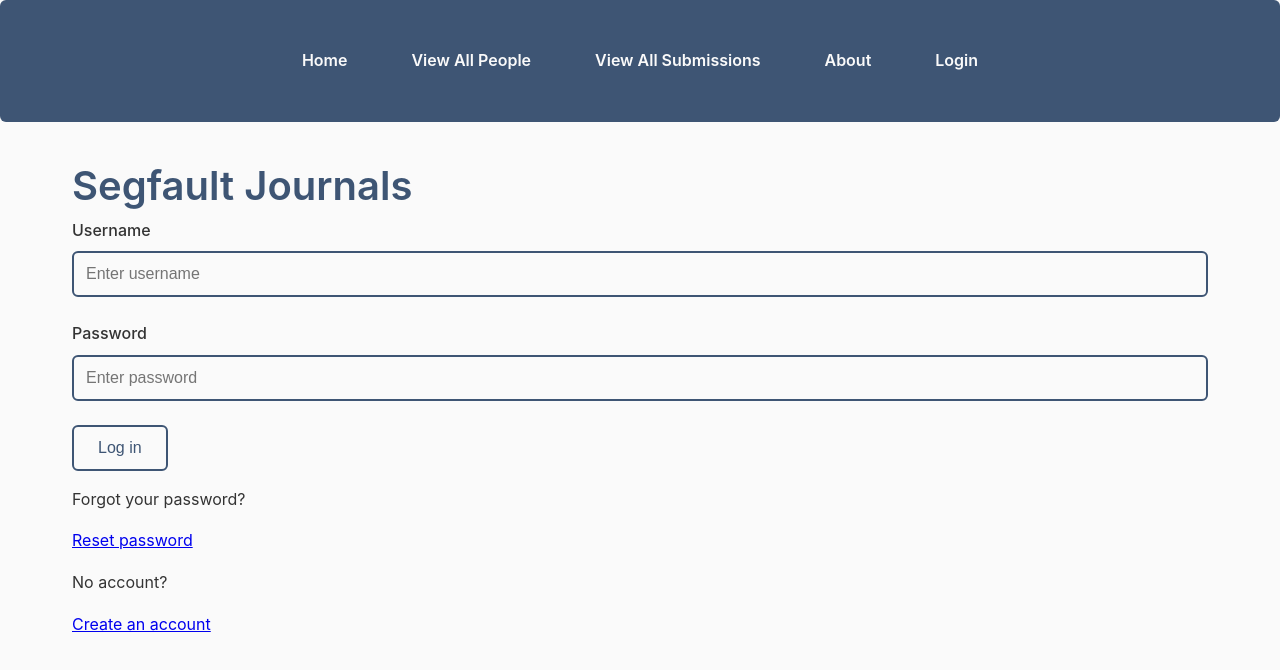
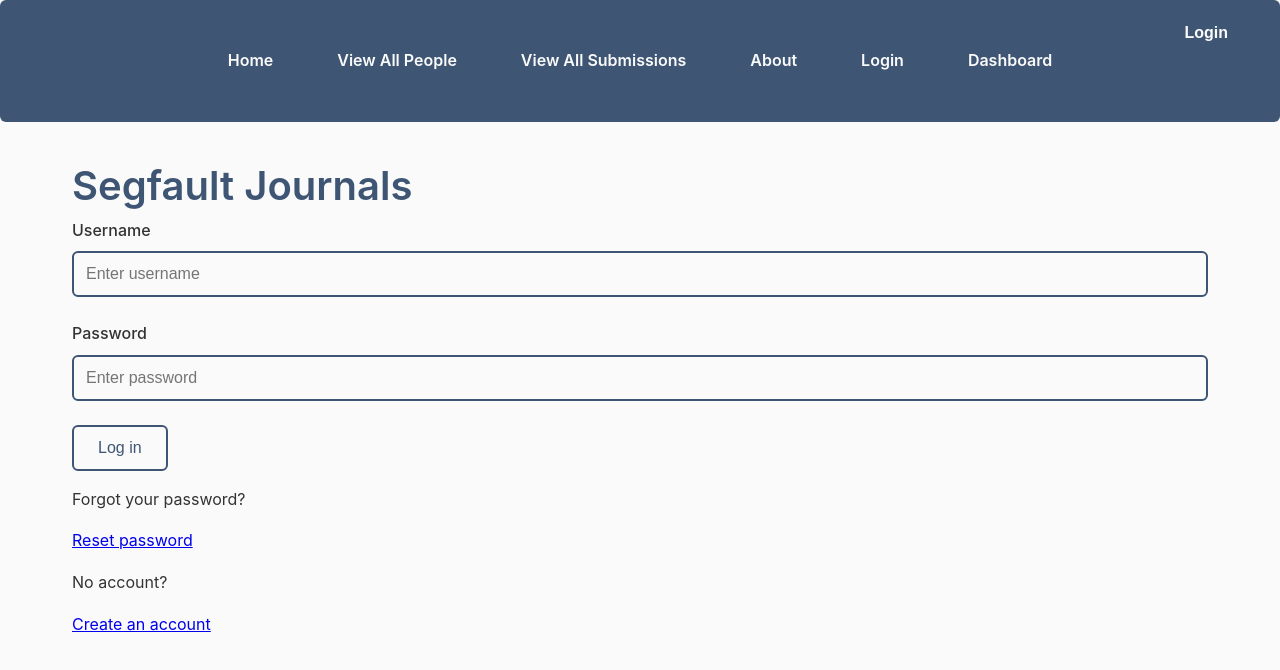
Before and after one commit to RuchirBo/segfault-journal-frontend, a React (Create React App) app: page /login in a window 1280 px wide. Shown: the top 670 px of the page. Built offline with nearby package versions, Linux system fonts and the light colour scheme; no server answers.

Commit message:
fixed login button formatting and fixed view all people to view by role

```diff
--- a/src/App.css
+++ b/src/App.css
@@ -99,12 +99,13 @@ form label {
  margin-bottom: 0.5rem;
  display: block;
 }
-
+/* Navbar styling */
 nav {
   background-color: var(--primary-color);
   padding: 1rem 0;
   border-radius: 6px;
   margin-bottom: 2rem;
+  position: relative;  /* Added to position the login button */
 }
 
 nav ul {
@@ -130,6 +131,32 @@ nav a:focus {
   color: var(--primary-color);
   outline: none;
 }
+
+.login-button {
+  position: absolute;
+  top: 10px;
+  right: 10px;
+  padding: 0.75rem 1.5rem;
+  background-color: var(--primary-color);
+  color: var(--background-color);
+  border: 2px solid var(--primary-color);
+  border-radius: 6px;
+  cursor: pointer;
+  font-weight: 500;
+  transition: background-color 0.3s ease, color 0.3s ease;
+}
+
+.login-button a {
+  color: var(--background-color);
+  text-decoration: none;
+}
+
+.login-button:hover {
+  background-color: var(--secondary-color);
+  color: var(--primary-color);
+}
+
+
 
 .person-container {
  border: 1px solid var(--border-color);
--- a/src/App.js
+++ b/src/App.js
@@ -13,6 +13,7 @@ import People from './Components/People';
 import Submissions from './Components/Submissions';
 import About from './Components/About';
 import Login from './Account/Login';
+import Dashboard from './Components/Dashboard';
 
 function PersonPage() {
   const { name } = useParams();
@@ -42,6 +43,7 @@ function App() {
         <Route path="submissions" element={<Submissions />} />
         <Route path="about" element={<About />} />
         <Route path="login" element={<Login />} />
+        <Route path="dashboard" element={<Dashboard />} />
       </Routes>
     </BrowserRouter>
   );
--- /dev/null
+++ b/src/Components/Dashboard/index.js
@@ -0,0 +1,3 @@
+import Dashboard from './Dashboard';
+
+export default Dashboard;
--- a/src/Components/Navbar/Navbar.jsx
+++ b/src/Components/Navbar/Navbar.jsx
@@ -8,6 +8,7 @@ const PAGES = [
   { label: 'View All Submissions', destination: '/submissions' },
   { label: 'About', destination: '/about' },
   { label: 'Login', destination: '/login' },
+  { label: 'Dashboard', destination: '/dashboard' },
 ];
 
 function NavLink({ page }) {
@@ -31,6 +32,9 @@ function Navbar() {
       <ul className="wrapper">
         {PAGES.map((page) => <NavLink key={page.destination} page={page} />)}
       </ul>
+      <button className="login-button">
+        <Link to="/login">Login</Link>
+      </button>
     </nav>
   );
 }
--- a/src/Components/People/People.jsx
+++ b/src/Components/People/People.jsx
@@ -252,6 +252,18 @@ function peopleObjectToArray(Data) {
   return people;
 }
 
+function groupPeopleByRole(people) {
+  return people.reduce((grouped, person) => {
+    person.roles.forEach(role => {
+      if (!grouped[role]) {
+        grouped[role] = [];
+      }
+      grouped[role].push(person);
+    });
+    return grouped;
+  }, {});
+}
+
 function People() {
   const [error, setError] = useState('');
   const [people, setPeople] = useState([]);
@@ -276,6 +288,8 @@ function People() {
 
   useEffect(fetchPeople, []);
   useEffect(getRoles,[]);
+
+  const groupedPeople = groupPeopleByRole(people);
 
   return (
     <div className="wrapper">
@@ -304,8 +318,11 @@ function People() {
       )}
 
       {error && <ErrorMessage message={error} />}
-      {
-        people.map((person) =>
+
+      {Object.keys(groupedPeople).map(role => (
+        <div key={role}>
+          <h2>{roleMap[role]}</h2>
+          {groupedPeople[role].map(person => (
             <Person
               key={person.email}
               person={person}
@@ -314,8 +331,9 @@ function People() {
               roleMap={roleMap}
               setSuccessMessage={setSuccessMessage}
             />
-        )
-      }
+          ))}
+        </div>
+      ))}
     </div>
   );
 }
```
Also changed, not shown: src/Components/Dashboard/Dashboard.jsx (added). Lines whose indentation alone changed are shown as unchanged.
